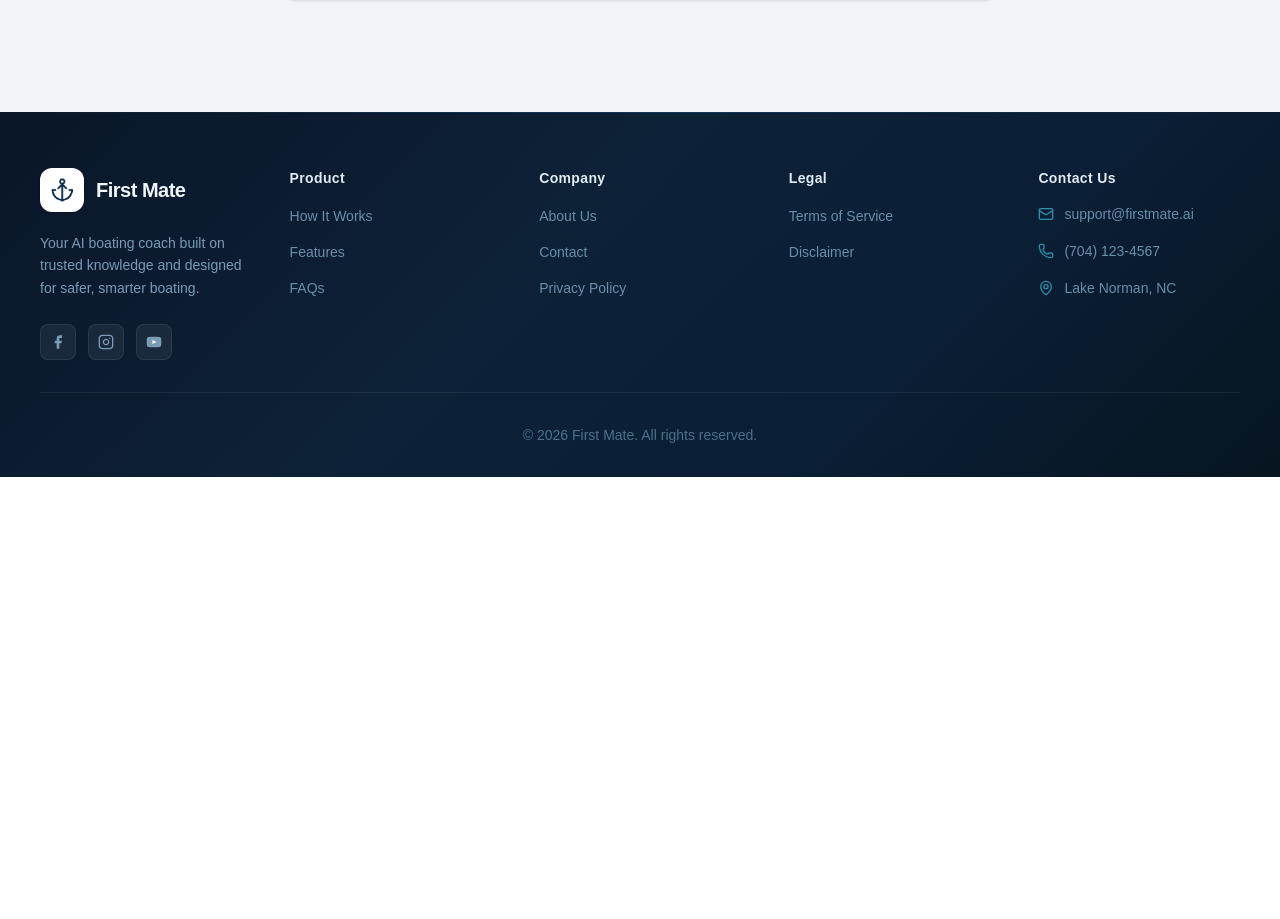
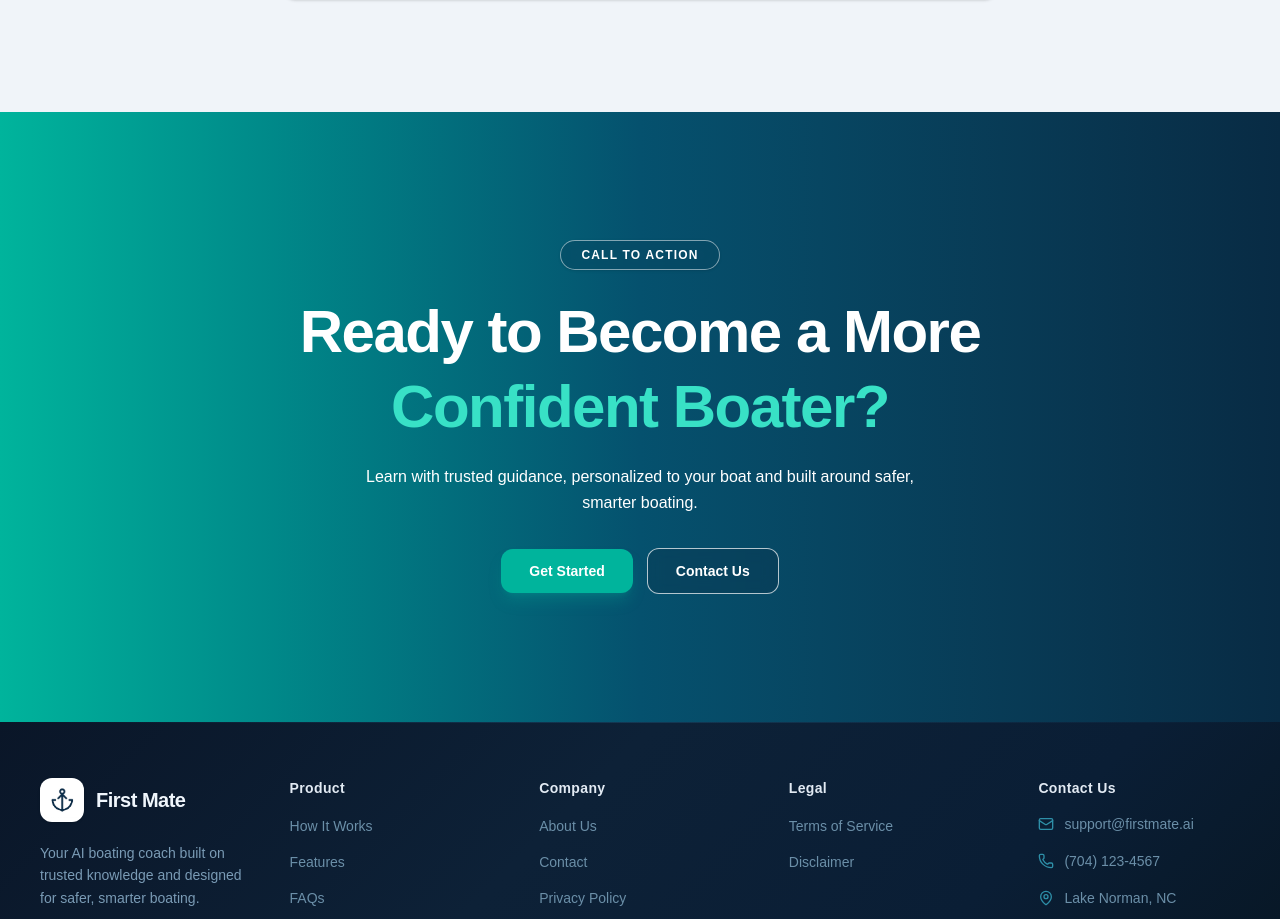
Before and after one commit to umairamjadnxthatch/first-mate-web, a Next.js app: page /packages in a window 1280 px wide. Shown: the part 2606-3525 px from the top of the page. Before the commit the page ends 3083 px from the top, so only its background shows below. Built offline with nearby package versions, Linux system fonts and the light colour scheme.

Commit message:
Add Faqs on the Pakage page

```diff
--- a/app/packages/page.tsx
+++ b/app/packages/page.tsx
@@ -1,6 +1,7 @@
 import PricingPlans from "@/components/packages/PricingPlans";
 import WhatsIncluded from "@/components/packages/WhatsIncluded";
 import FAQ from "@/components/shared/FAQ";
+import FinalCTA from "@/components/shared/FinalCTA";
 
 export default function PackagesPage() {
   return (
@@ -8,6 +9,7 @@ export default function PackagesPage() {
       <PricingPlans />
       <WhatsIncluded />
       <FAQ />
+      <FinalCTA />
     </main>
   );
 }
```
